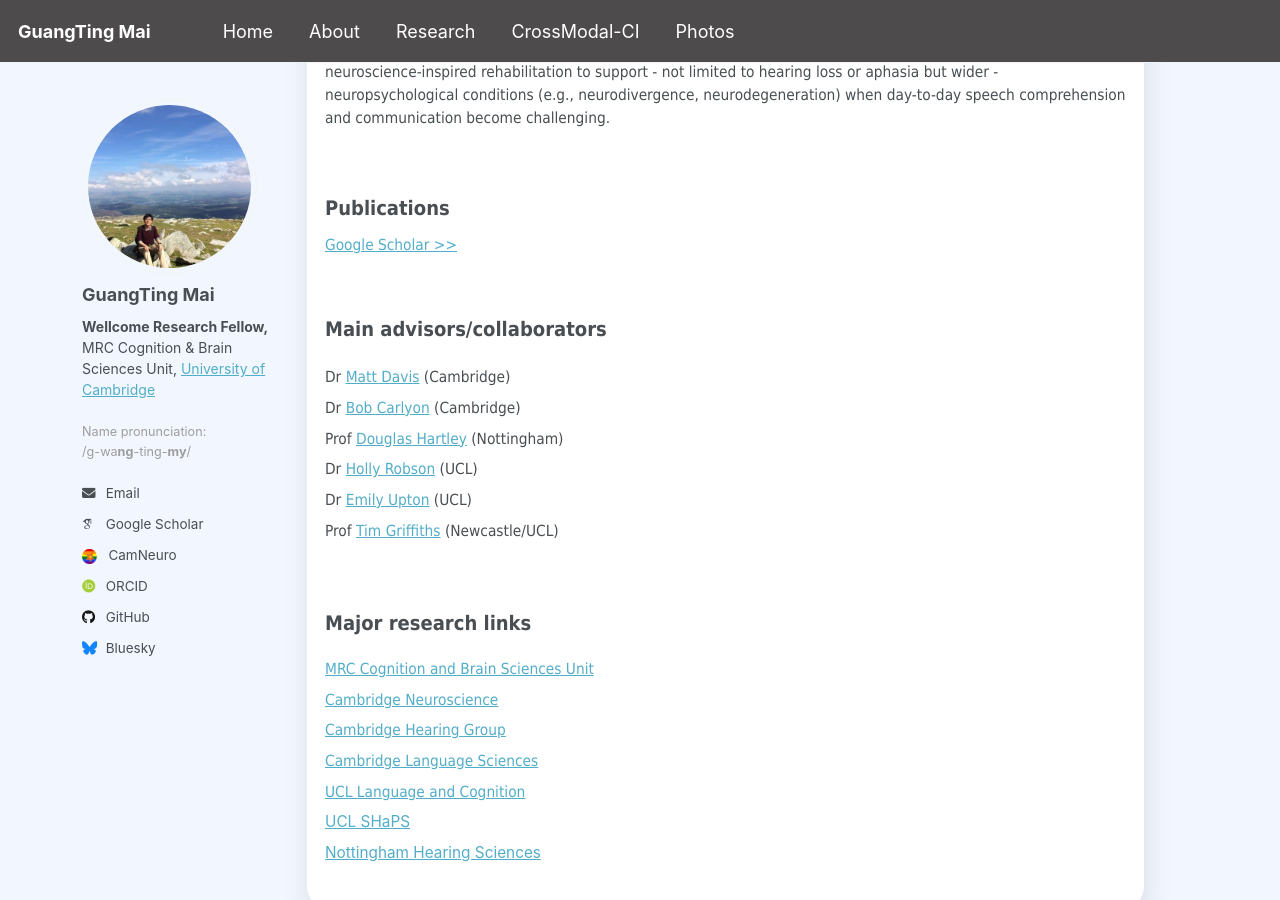
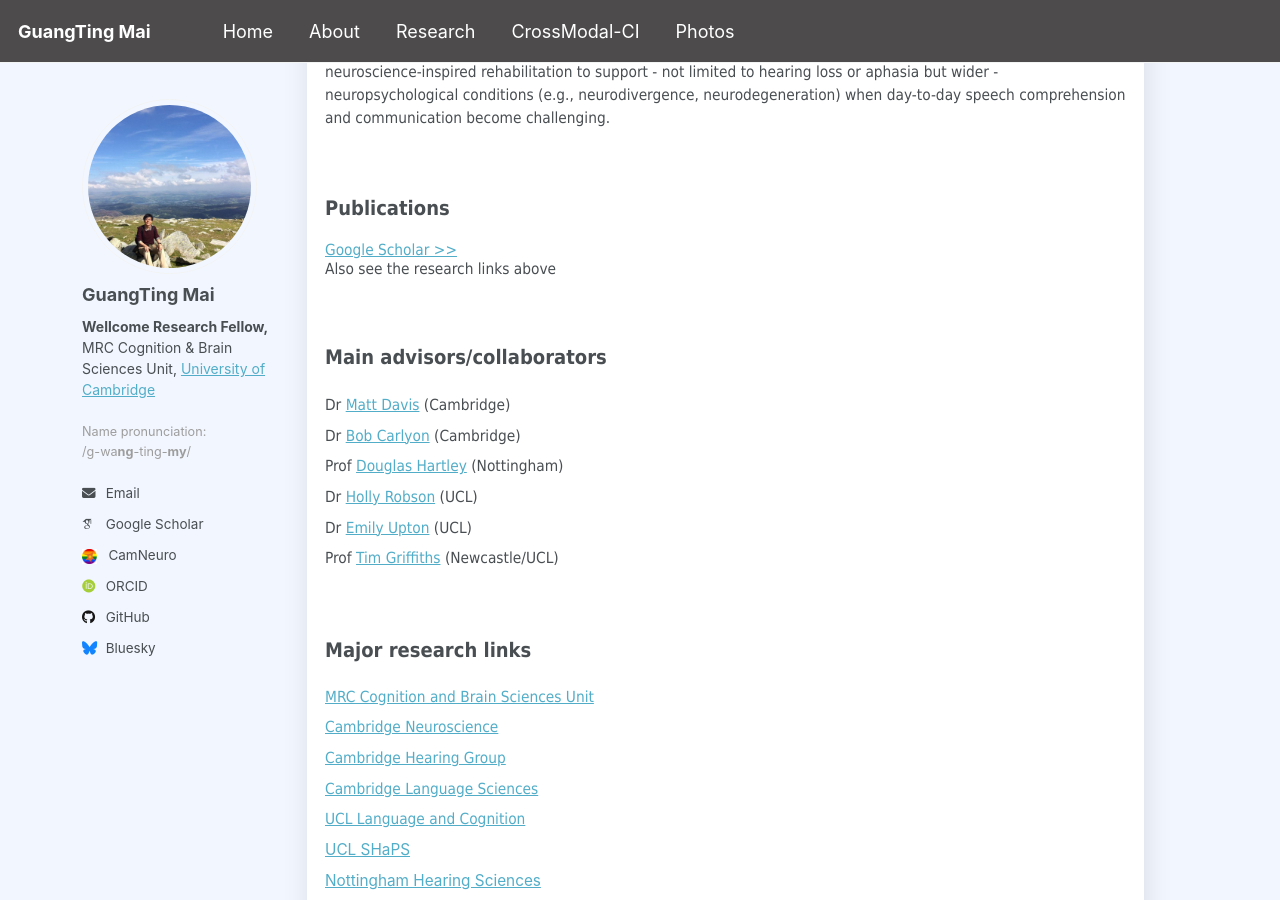
Before and after one commit to guangtingmai/guangtingmai.github.io, a Jekyll site: the page built from _pages/research.html, in a window 1280 px wide and 900 px high, scrolled down 857 px. Built offline with Jekyll 4.4.1, drawn with Linux system fonts in a browser that asks for light colours; some web fonts are replaced.

Commit message:
Update research.html

```diff
--- a/_pages/research.html
+++ b/_pages/research.html
@@ -35,7 +35,10 @@
 <br>
 
 <p><span style="font-size: 15pt;font-family: Tahoma;line-height: 1;display: block;margin-bottom: 0"><strong>Publications</strong></span></p>
-<p><span style="font-size: 11.5pt;font-family: Tahoma;line-height: 0.6;display: block;"><a href="https://scholar.google.com/citations?user=bCQ03mIAAAAJ&hl=en">Google Scholar >></a></span></p>
+<p>
+  <span style="font-size: 11.5pt;font-family: Tahoma;line-height: 1.2;display: block;"><a href="https://scholar.google.com/citations?user=bCQ03mIAAAAJ&hl=en">Google Scholar >></a></span>
+  <span style="font-size: 11.5pt;font-family: Tahoma;line-height: 1.2;display: block;">Also see the research links above</span>
+</p>
 <br>
 
 <p><span style="font-size: 15pt;font-family: Tahoma;line-height: 1;display: block;margin-bottom: 0"><strong>Main advisors/collaborators</strong></span></p>
```
